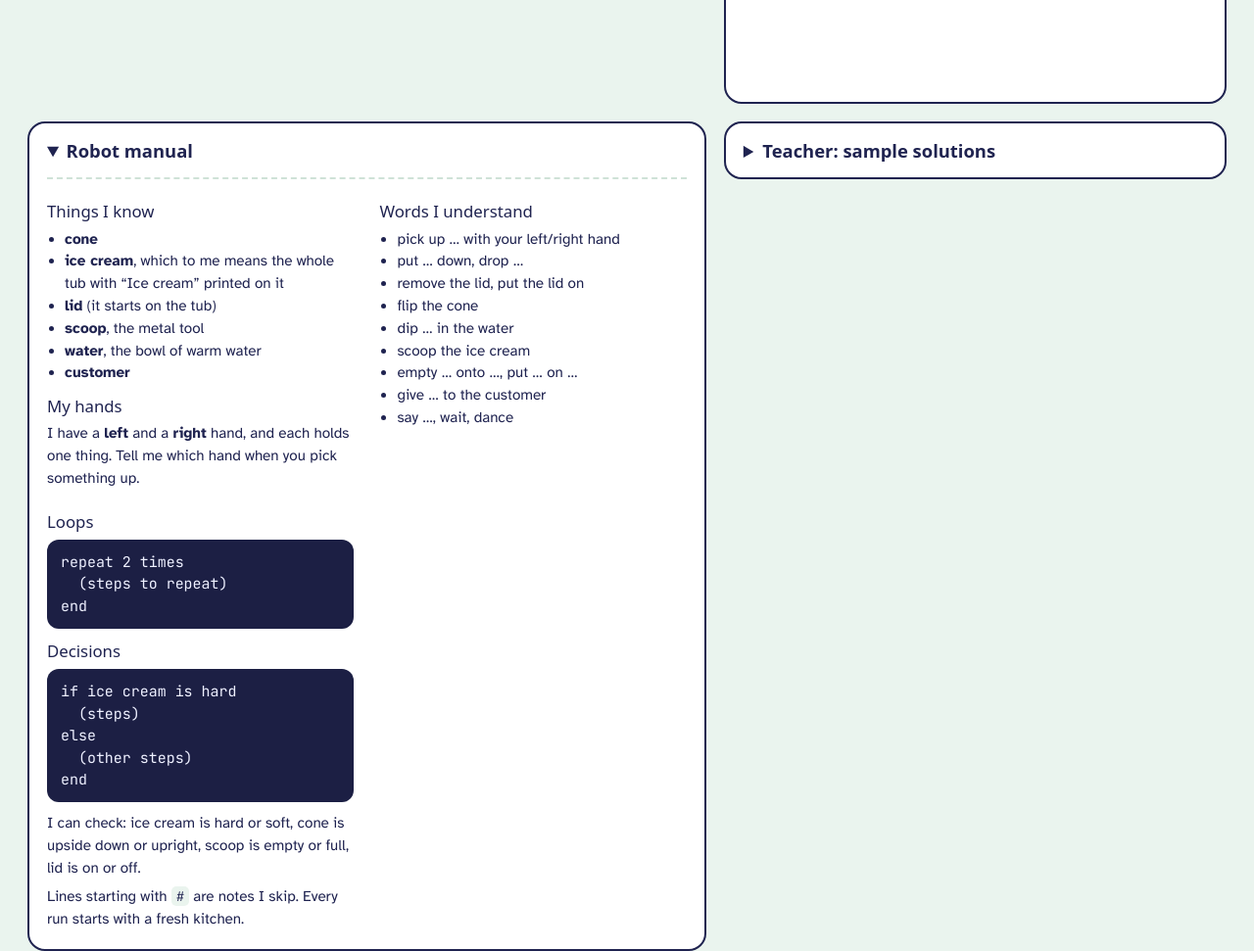
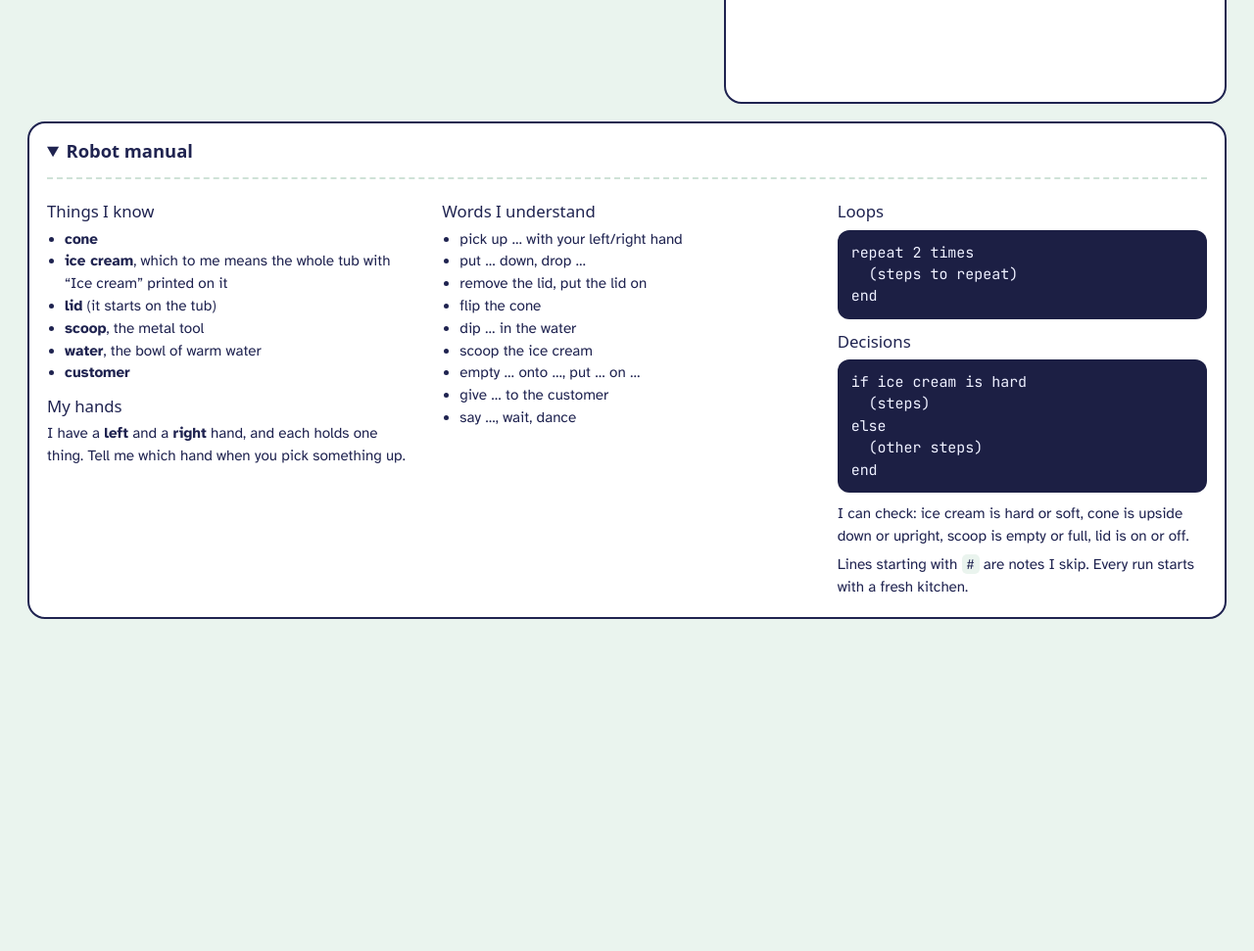
Before and after one commit to mr-menno/robo-scoop, a plain HTML site: page index.html in a window 1280 px wide. Shown: the part 680-1651 px from the top of the page at 98% size. After the commit the page ends 1360 px from the top, so only its background shows below. Drawn offline with Linux system fonts and the light colour scheme; a web font is replaced by a local one.

Commit message:
updated panels

```diff
--- a/index.html
+++ b/index.html
@@ -84,8 +84,8 @@
 .log .warn{background:var(--warn-bg);color:var(--warn)}
 .log .crash{background:var(--err-bg);color:var(--err);font-weight:700}
 .log .win{background:var(--ok-bg);color:var(--ok);font-weight:700}
-.docs{display:grid;grid-template-columns:minmax(0,1.35fr) minmax(0,1fr);gap:18px;margin-top:18px;align-items:start}
-@media (max-width:920px){.docs{grid-template-columns:minmax(0,1fr)}}
+.docs{display:grid;grid-template-columns:minmax(0,1fr);gap:18px;margin-top:18px}
+.docs [hidden]{display:none}
 details{background:var(--panel);border:2px solid var(--ink);border-radius:18px;padding:0 18px}
 summary{font-family:Sniglet,system-ui,sans-serif;font-weight:800;font-size:1.15rem;padding:14px 0;cursor:pointer}
 details[open] summary{border-bottom:2px dashed var(--line);margin-bottom:10px}
@@ -318,7 +318,7 @@
         </div>
       </div>
     </details>
-    <details>
+    <details id="teacherPanel" hidden>
       <summary>Teacher: sample solutions</summary>
       <div class="sol" id="solutions"></div>
     </details>
@@ -1044,8 +1044,10 @@
   }
   document.querySelectorAll('.levels button').forEach(b => b.addEventListener('click', () => { if(!running) setLevel(+b.dataset.level); }));
 
+  const isTeacher = new URLSearchParams(location.search).has('teacher');
+  if(isTeacher) $('#teacherPanel').hidden = false;
   const solEl = $('#solutions');
-  SOLUTIONS.forEach((src,i) => {
+  if(isTeacher) SOLUTIONS.forEach((src,i) => {
     const wrap = document.createElement('div');
     wrap.innerHTML = `<h3>Level ${i+1}<button class="btn" type="button">Load into editor</button></h3><pre></pre>`;
     wrap.querySelector('pre').textContent = src;
@@ -1056,8 +1058,8 @@
     solEl.appendChild(wrap);
   });
   const note = document.createElement('p');
-  note.textContent = 'Keep this closed while projecting. These are one working answer each; the class’s version can look different and still work.';
-  solEl.appendChild(note);
+  note.textContent = 'You’re seeing this because the link ends in ?teacher. Students on the normal link don’t see this panel. These are one working answer each; the class’s version can look different and still work.';
+  if(isTeacher) solEl.appendChild(note);
 
   // ---------- boot ----------
   code.value = STARTER;
```
